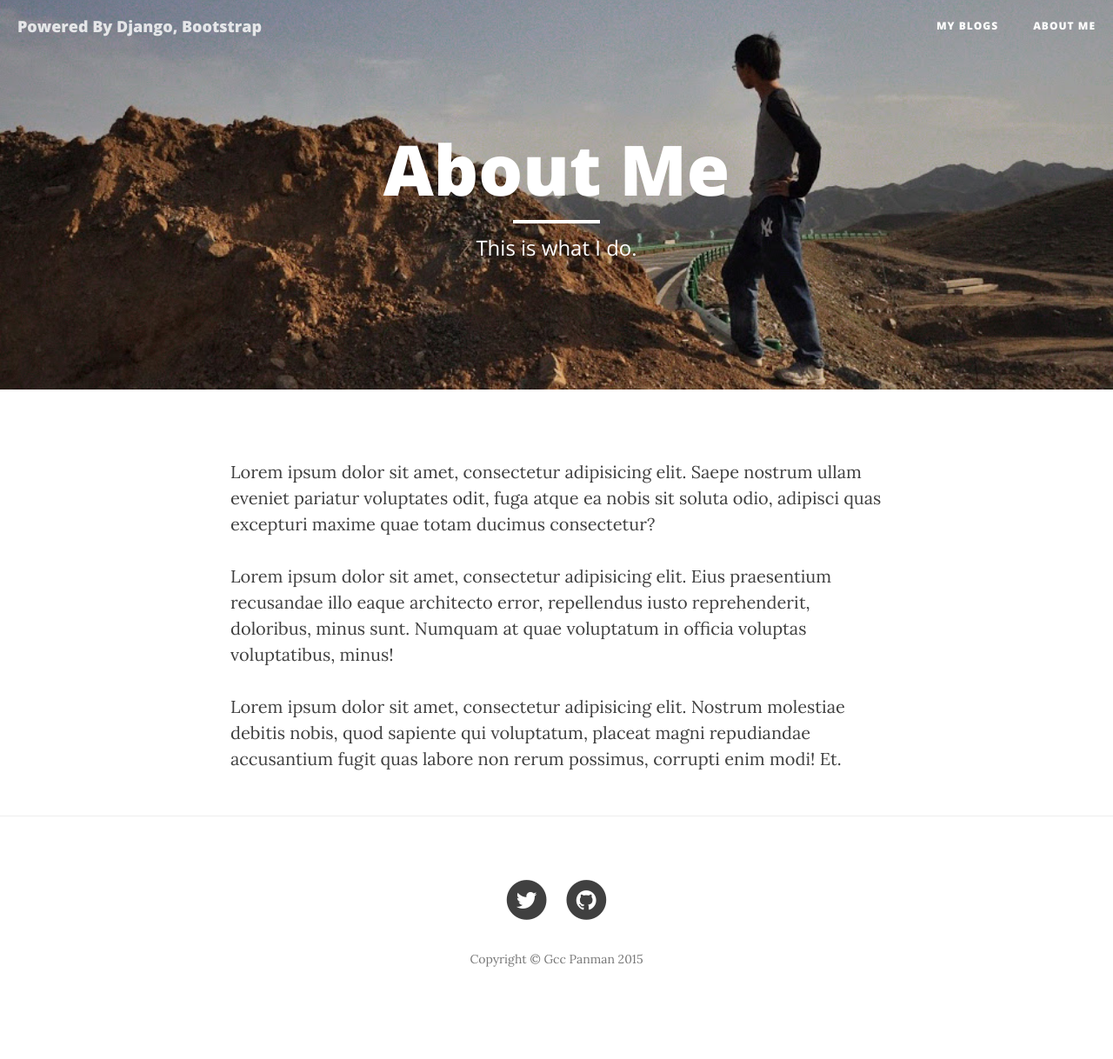
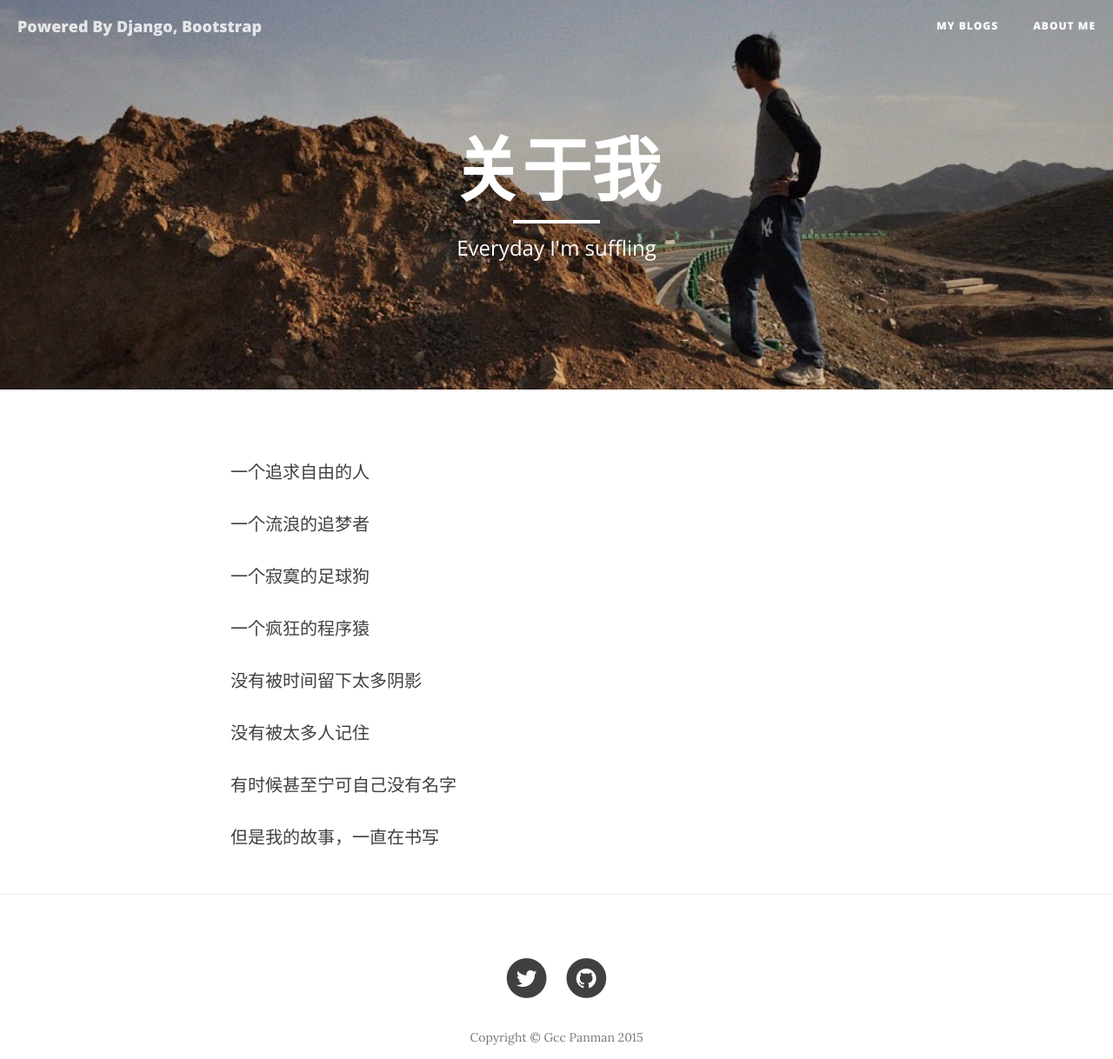
Before and after one commit to gccpacman/pydblog, a Django app: page /about/ in a window 1280 px wide. Shown: the top 1218 px of the page at 87% size. Before the commit the page ends 1112 px from the top, so only its background shows below. Run offline with Django 3.2, Linux system fonts and the light colour scheme; some libraries are stand-ins or nearby versions.

Commit message:
update aboutme template

```diff
--- a/django_blog/templates/blog/about.html
+++ b/django_blog/templates/blog/about.html
@@ -71,9 +71,9 @@
             <div class="row">
                 <div class="col-lg-8 col-lg-offset-2 col-md-10 col-md-offset-1">
                     <div class="page-heading">
-                        <h1>About Me</h1>
+                        <h1>关于我</h1>
                         <hr class="small">
-                        <span class="subheading">This is what I do.</span>
+                        <span class="subheading">Everyday I'm suffling</span>
                     </div>
                 </div>
             </div>
@@ -84,9 +84,15 @@
     <div class="container">
         <div class="row">
             <div class="col-lg-8 col-lg-offset-2 col-md-10 col-md-offset-1">
-                <p>Lorem ipsum dolor sit amet, consectetur adipisicing elit. Saepe nostrum ullam eveniet pariatur voluptates odit, fuga atque ea nobis sit soluta odio, adipisci quas excepturi maxime quae totam ducimus consectetur?</p>
-                <p>Lorem ipsum dolor sit amet, consectetur adipisicing elit. Eius praesentium recusandae illo eaque architecto error, repellendus iusto reprehenderit, doloribus, minus sunt. Numquam at quae voluptatum in officia voluptas voluptatibus, minus!</p>
-                <p>Lorem ipsum dolor sit amet, consectetur adipisicing elit. Nostrum molestiae debitis nobis, quod sapiente qui voluptatum, placeat magni repudiandae accusantium fugit quas labore non rerum possimus, corrupti enim modi! Et.</p>
+                <p> 一个追求自由的人</p>
+                <p> 一个流浪的追梦者</p>
+                <p> 一个寂寞的足球狗</p>
+                <p> 一个疯狂的程序猿</p>
+
+                <p> 没有被时间留下太多阴影</p>
+                <p> 没有被太多人记住</p>
+                <p> 有时候甚至宁可自己没有名字</p>
+                <p> 但是我的故事，一直在书写</p>
             </div>
         </div>
     </div>
```
